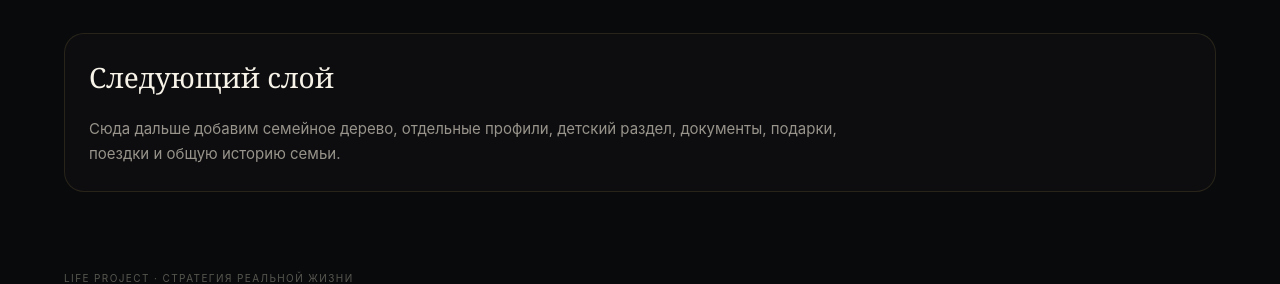
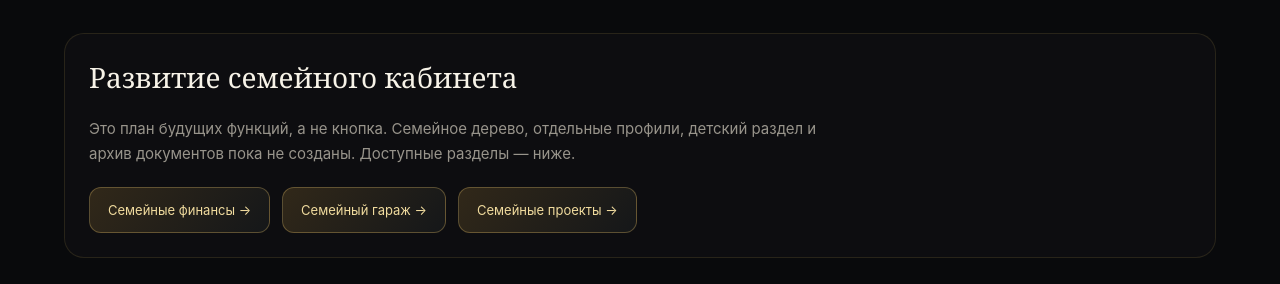
Before and after one commit to Igor-Samarin/life-project, a Next.js app: page /family in a window 1280 px wide. Shown: the part 962-1246 px from the top of the page. Built offline with nearby package versions, Linux system fonts and the light colour scheme.

Commit message:
Explain future family features clearly and add functional related-section links

```diff
--- a/pages/family.js
+++ b/pages/family.js
@@ -1,5 +1,6 @@
 import ProjectArt, { artForTitle } from "../components/ProjectArt";
 import Layout from "../components/Layout";
+import Link from "next/link";
 
 export default function Family() {
   return (
@@ -22,9 +23,19 @@ export default function Family() {
       </section>
 
       <section className="lp-panel">
-        <h2 className="lp-sectionTitle">Следующий слой</h2>
-        <p className="lp-subtitle">Сюда дальше добавим семейное дерево, отдельные профили, детский раздел, документы, подарки, поездки и общую историю семьи.</p>
+        <h2 className="lp-sectionTitle">Развитие семейного кабинета</h2>
+        <p className="lp-subtitle">Это план будущих функций, а не кнопка. Семейное дерево, отдельные профили, детский раздел и архив документов пока не созданы. Доступные разделы — ниже.</p>
+        <div className="familyLinks">
+          <Link href="/finances">Семейные финансы →</Link>
+          <Link href="/garage">Семейный гараж →</Link>
+          <Link href="/projects">Семейные проекты →</Link>
+        </div>
       </section>
+      <style jsx>{`
+        .familyLinks{display:flex;flex-wrap:wrap;gap:12px;margin-top:20px}
+        .familyLinks :global(a){padding:14px 18px;border-radius:12px;border:1px solid #bb9e5866;background:linear-gradient(130deg,#312819,#151719);color:#f0db9e;font-size:13px}
+        .familyLinks :global(a:hover){border-color:#f2d07a}
+      `}</style>
     </Layout>
   );
 }
```
